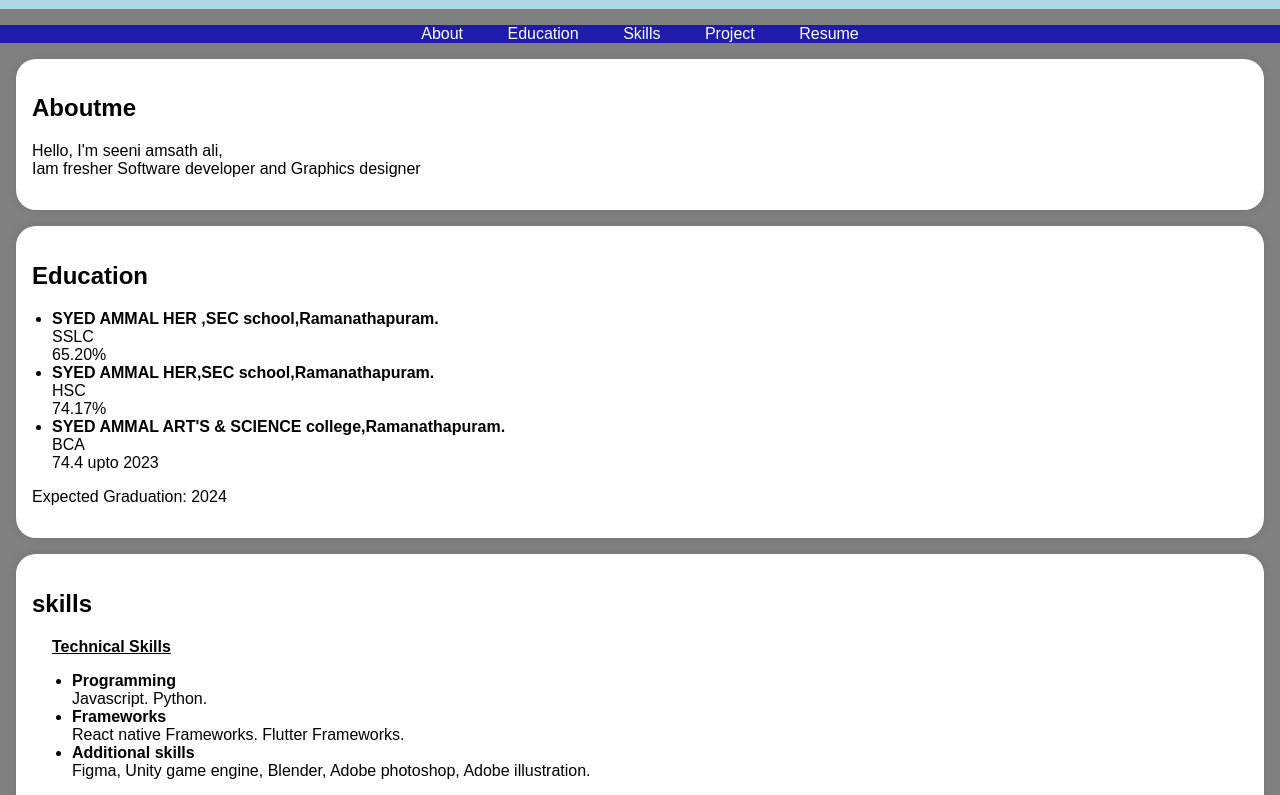
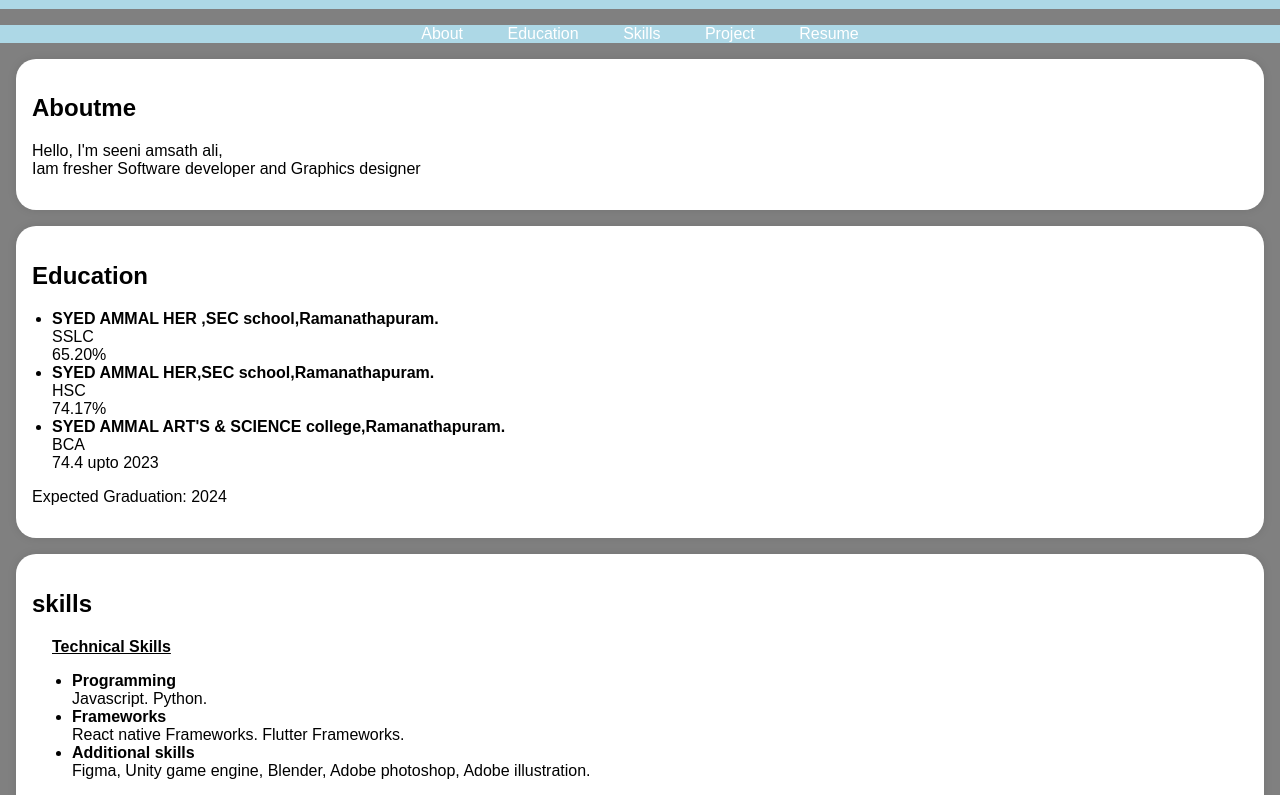
Before and after one commit to Amsath17/resume, a plain HTML site: page index.html in a window 1280 px wide. Shown: the part 191-986 px from the top of the page. Drawn offline with Linux system fonts and the light colour scheme.

Commit message:
Update style.css

```diff
--- a/style.css
+++ b/style.css
@@ -29,7 +29,7 @@ header {
 }
 
 nav {
-    background-color:rgb(30, 27, 173);
+    background-color:lightblue;
     color: #fff;
     text-align: center;
 }
```
